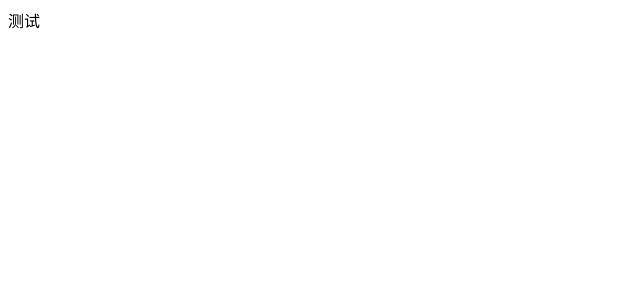
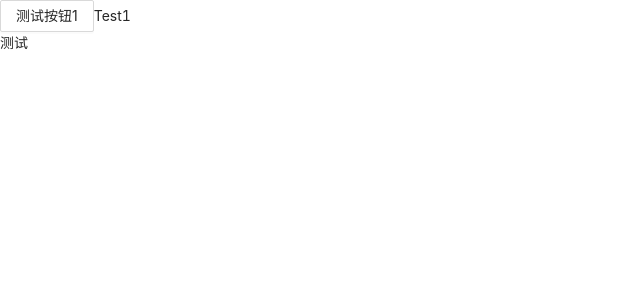
Before and after one commit to lan-shuai/blog2022, a React (Vite) app: page /#/ in a window 1280 px wide. Before the commit this address had no page. Shown: the top 300 px of the page, without its empty margins (0-640 px from the left). Built offline with nearby package versions, Linux system fonts and the light colour scheme.

Commit message:
feat: 添加antd

```diff
--- a/package.json
+++ b/package.json
@@ -43,6 +43,7 @@
   },
   "dependencies": {
     "@reduxjs/toolkit": "^1.8.5",
+    "antd": "^4.23.6",
     "axios": "^0.26.1",
     "axios-jsonp": "^1.0.4",
     "classnames": "^2.3.1",
--- a/src/layouts/index.tsx
+++ b/src/layouts/index.tsx
@@ -7,24 +7,19 @@ import React, { memo, useEffect } from 'react';
 import AppLayout from './components/AppLayout';
 // import Style from './index.module.less';
 
+import { Routes, Route, Navigate } from 'react-router-dom';
+import { Button } from 'antd';
 
-import { Routes, Route, Navigate } from 'react-router-dom';
+const Test1 = React.memo(() => (
+  <div>
+    <Button>测试按钮1</Button>
+    Test1
+  </div>
+));
 
-const Test1 = React.memo(() => {
-  return (
-    <div>Test1</div>
-  )
-})
+const Test2 = React.memo(() => <div>Test2</div>);
 
-const Test2 = React.memo(() => {
-  return (
-    <div>Test2</div>
-  )
-})
-
-
-
-export default memo(() => {
+export default memo(() => (
   // const globalState = useAppSelector(selectGlobal);
   // const dispatch = useAppDispatch();
 
@@ -46,7 +41,6 @@ export default memo(() => {
   //   };
   // }, []);
 
-  return (
   // <Layout className={Style.panel}>
   //   <AppContainer />
   //   <Drawer
@@ -66,11 +60,9 @@ export default memo(() => {
     {/* <Test1/>
       <Test2/> */}
     <Routes>
-        {/* <Route path="/" element={<Test1/>} /> */}
-        <Route path="/test1" element={<Test1/>} ></Route>
-        <Route path="/test2" element={<Test2/>} ></Route>
+      <Route path='/' element={<Test1 />} />
+      <Route path='/test1' element={<Test1 />}></Route>
+      <Route path='/test2' element={<Test2 />}></Route>
     </Routes>
-
   </div>
-  );
-});
+));
--- a/src/main.tsx
+++ b/src/main.tsx
@@ -4,6 +4,9 @@ import { Provider } from 'react-redux';
 import { HashRouter } from 'react-router-dom';
 import store from 'modules/store';
 import App from 'layouts/index';
+
+// 由于 antd 组件的默认文案是英文，所以需要修改为中文
+import 'antd/dist/antd.css';
 
 // import 'tdesign-react/es/style/index.css';
 // import './styles/theme.less';
```
Also changed, not shown: 1 other file (tests, documents, lock files or other folders). Lines whose indentation alone changed are shown as unchanged.
